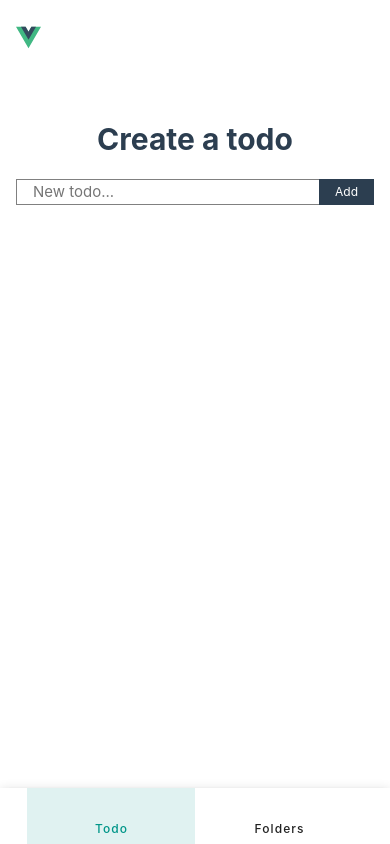
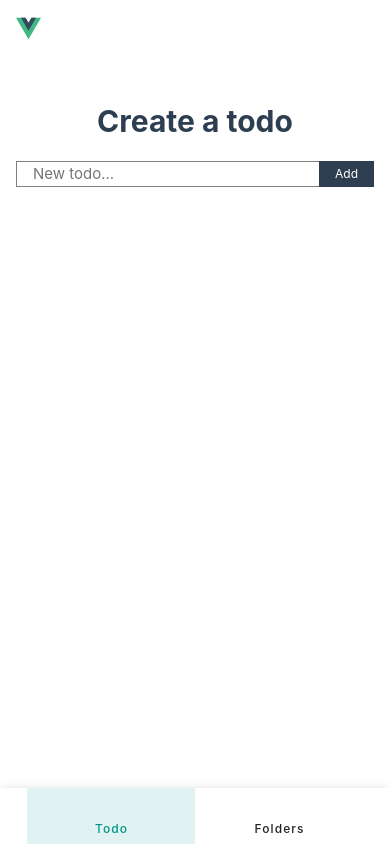
Before and after one commit to stealth90/vue-example, a Vue app: page / in a window 390 px wide. Built offline with nearby package versions, Linux system fonts and the light colour scheme; some icons are missing.

Commit message:
style(HeaderApp.vue): update padding value for nav element to use a more consistent and responsive unit of measurement

```diff
--- a/src/components/HeaderApp.vue
+++ b/src/components/HeaderApp.vue
@@ -66,7 +66,7 @@ header {
   nav {
     display: flex;
     align-items: center;
-    padding: 25px 16px;
+    padding: 1rem;
 
     .branding {
       display: flex;
```
